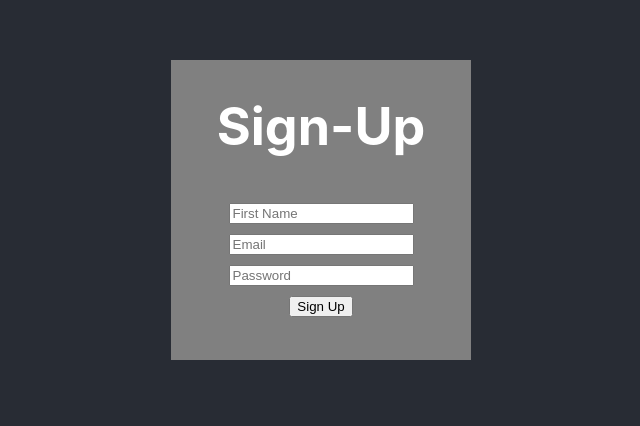
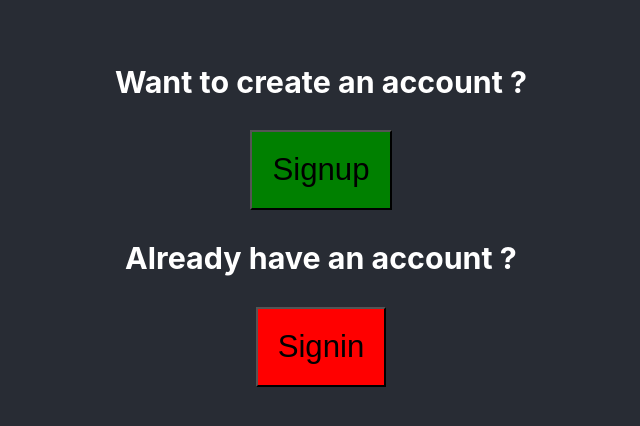
Before and after one commit to Ahmed-Silat/login-page-react-firebase-, a React (Create React App) app: page / in a window 1280 px wide. Shown: the part 190-616 px from the top of the page, without its empty margins (319-959 px from the left). Built offline with nearby package versions, Linux system fonts and the light colour scheme.

Commit message:
main file

```diff
--- a/src/App.js
+++ b/src/App.js
@@ -4,26 +4,55 @@ import Signup from "./views/signUp/signUp";
 import Signin from "./views/signIn/signIn";
 import { useState } from "react";
 import Dashboard from "./views/dashboard/dasboard";
+import { getAuth, onAuthStateChanged } from "firebase/auth";
+import CustomBtn from "./components/customBtn";
 
 function App() {
   const [screen, setScreen] = useState(false);
-  const [page, setPage] = useState(false);
+  const [signup, setSignup] = useState();
+  const [signin, setSignin] = useState();
 
-  const togglePage = () => {
+  const changeScreen = () => {
     setScreen(true);
   };
 
-  const changeScreen = () => {
-    setPage(true);
+  const goToSignup = (currentScreen) => {
+    setSignup(currentScreen);
+    changeScreen();
+  };
+
+  const goToSignin = (currentScreen) => {
+    setSignin(currentScreen);
+    changeScreen();
   };
 
   return (
     <div className="App">
       <header className="App-header">
-        {screen ? <Signin /> : <Signup login={togglePage} />}
-        {/* {page ? <Dashboard /> : <Signin change={changeScreen} />} */}
-        {/* <Signup />
-        <Signin /> */}
+        {screen ? (
+          <div>
+            {signup === "signUp" && <Signup />}
+            {signin === "signin" && <Signin />}
+          </div>
+        ) : (
+          <div>
+            <h3>Want to create an account ?</h3>
+            <CustomBtn
+              title={"Signup"}
+              color={"green"}
+              changeScreen={goToSignup}
+              currentScreen={"signUp"}
+            />
+            <br />
+            <h3>Already have an account ?</h3>
+            <CustomBtn
+              title={"Signin"}
+              color={"red"}
+              changeScreen={goToSignin}
+              currentScreen={"signin"}
+            />
+          </div>
+        )}
       </header>
     </div>
   );
--- /dev/null
+++ b/src/components/customBtn.css
@@ -0,0 +1,5 @@
+.custom-button {
+    padding: 20px;
+    font-size: larger;
+    font-weight: 400;
+}
--- /dev/null
+++ b/src/components/customBtn.js
@@ -0,0 +1,13 @@
+import "./customBtn.css";
+function CustomBtn(props) {
+  return (
+    <button
+      className="custom-button"
+      style={{ background: props.color }}
+      onClick={() => props.changeScreen(props.currentScreen)}
+    >
+      {props.title}
+    </button>
+  );
+}
+export default CustomBtn;
--- a/src/config/firebase.js
+++ b/src/config/firebase.js
@@ -22,6 +22,10 @@ const app = initializeApp(firebaseConfig);
 const auth = getAuth(app);
 
 const db = getFirestore(app);
+
+function getData(){
+
+}
 
 async function signUp(form) {
   const { email, password, name } = form;
--- a/src/views/dashboard/dasboard.js
+++ b/src/views/dashboard/dasboard.js
@@ -1,7 +1,21 @@
+import { getAuth, signOut } from "firebase/auth";
 function Dashboard() {
+  const auth = getAuth();
+  function logout() {
+    signOut(auth)
+      .then(() => {
+        // Sign-out successful.
+        alert("logged out")
+      })
+      .catch((error) => {
+        // An error happened.
+      });
+  }
+
   return (
     <div style={{ background: "gray", height: 300, width: 300 }}>
       <h1>Dashboard</h1>
+      <button onClick={logout}>logout</button>
     </div>
   );
 }
--- a/src/views/signIn/signIn.js
+++ b/src/views/signIn/signIn.js
@@ -1,8 +1,14 @@
 import { useState } from "react";
 import { login } from "../../config/firebase";
+import Signup from "../signUp/signUp";
 
 function Signin(props) {
   const [userInfo, setUserInfo] = useState({});
+  const [signup, setSignup] = useState(false);
+
+  const goToSignup = () => {
+    setSignup(true);
+  };
 
   const signin = () => {
     const { email, password } = userInfo;
@@ -16,6 +22,10 @@ function Signin(props) {
   };
 
   return (
+    <div>
+      {signup ? (
+        <Signup />
+      ) : (
         <div style={{ background: "gray", height: 300, width: 300 }}>
           <h1>Login</h1>
 
@@ -31,8 +41,10 @@ function Signin(props) {
             placeholder="Password"
           />
           <br />
-      {/* <button onClick={signup}>Register</button> */}
           <button onClick={signin}>Login</button>
+          <button onClick={goToSignup}>Go To Signup</button>
+        </div>
+      )}
     </div>
   );
 }
--- a/src/views/signUp/signUp.js
+++ b/src/views/signUp/signUp.js
@@ -1,13 +1,20 @@
 import { useState } from "react";
 import { signUp } from "../../config/firebase";
+import Signin from "../signIn/signIn";
 function Signup(props) {
   const [userInfo, setUserInfo] = useState({});
   const [loading, setLoading] = useState(false);
+  const [login, setLogin] = useState(false);
+  const [screen, setScreen] = useState(false);
+  const goToLogin = () => {
+    setLogin(true);
+  };
   const signup = async () => {
     setLoading(true);
     try {
       var result = await signUp(userInfo);
-      props.login();
+      // props.login();
+      props.changeScreen("dashboard");
     } catch (e) {
       alert(e.message);
     } finally {
@@ -19,6 +26,10 @@ function Signup(props) {
     setUserInfo({ ...userInfo, [key]: e.target.value });
   };
   return (
+    <div>
+      {login ? (
+        <Signin />
+      ) : (
         <div style={{ background: "gray", height: 300, width: 300 }}>
           <h1>Sign-Up</h1>
 
@@ -44,7 +55,9 @@ function Signup(props) {
             <button onClick={signup}>Sign Up</button>
           )}
 
-      {/* <button onClick={signin}>Login</button> */}
+          <button onClick={goToLogin}>Go To Login</button>
+        </div>
+      )}
     </div>
   );
 }
```
Lines whose indentation alone changed are shown as unchanged.
